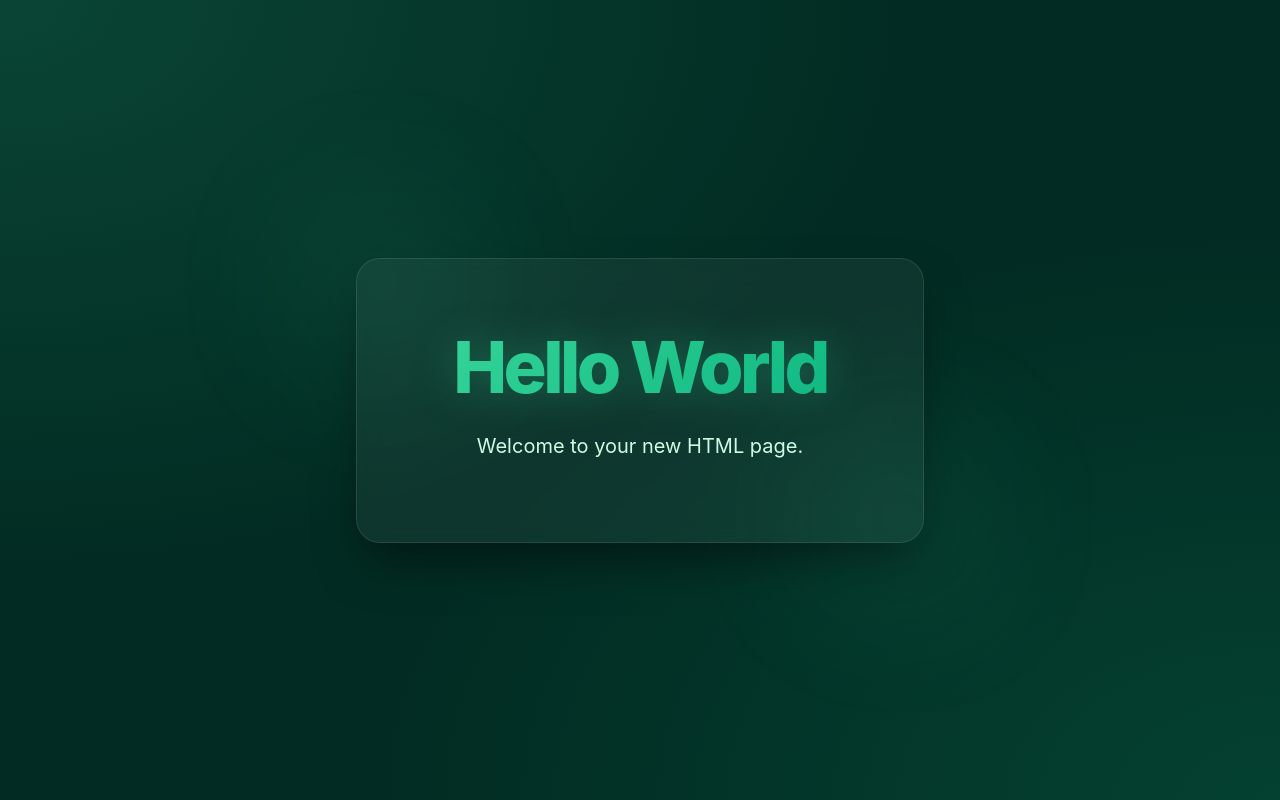
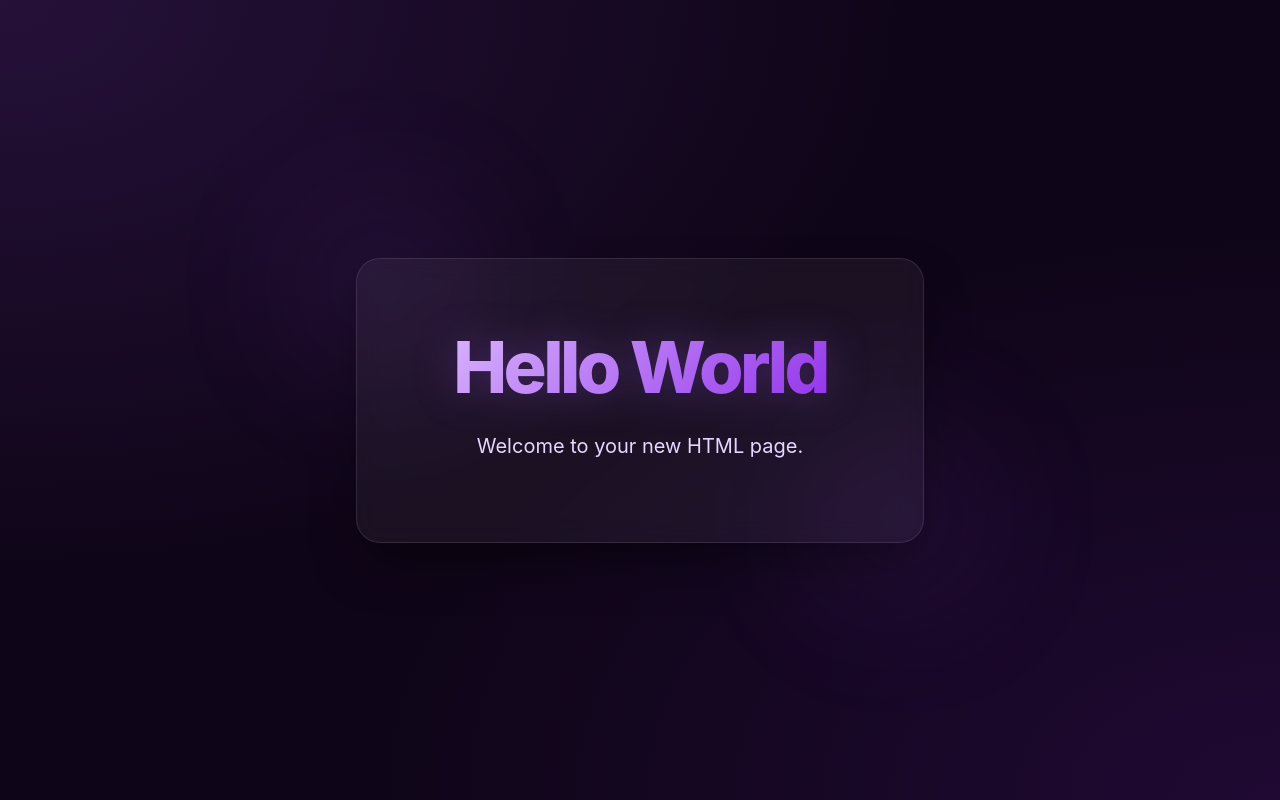
Before and after one commit to crjstobal/hello-world, a plain HTML site: page index.html in a window 1280 px wide. Drawn offline with Linux system fonts and the light colour scheme.

Commit message:
Purple color

```diff
--- a/index.html
+++ b/index.html
@@ -7,9 +7,9 @@
     <title>Hello World</title>
     <style>
         :root {
-            --bg-color: #022c23;
-            --text-color: #f0fdf4;
-            --accent-color: #34d399;
+            --bg-color: #0f0518;
+            --text-color: #faf5ff;
+            --accent-color: #a855f7;
             --glass-bg: rgba(255, 255, 255, 0.05);
             --glass-border: rgba(255, 255, 255, 0.1);
         }
@@ -23,8 +23,8 @@
             min-height: 100vh;
             background-color: var(--bg-color);
             background-image:
-                radial-gradient(at 0% 0%, rgba(52, 211, 153, 0.15) 0px, transparent 50%),
-                radial-gradient(at 100% 100%, rgba(16, 185, 129, 0.15) 0px, transparent 50%);
+                radial-gradient(at 0% 0%, rgba(168, 85, 247, 0.15) 0px, transparent 50%),
+                radial-gradient(at 100% 100%, rgba(126, 34, 206, 0.15) 0px, transparent 50%);
             font-family: 'Inter', system-ui, -apple-system, sans-serif;
             color: var(--text-color);
             overflow: hidden;
@@ -46,19 +46,19 @@
             font-size: 4.5rem;
             font-weight: 800;
             margin: 0;
-            background: linear-gradient(135deg, #34d399 0%, #10b981 100%);
+            background: linear-gradient(135deg, #d8b4fe 0%, #9333ea 100%);
             -webkit-background-clip: text;
             -webkit-text-fill-color: transparent;
             background-clip: text;
             letter-spacing: -0.05em;
-            filter: drop-shadow(0 0 20px rgba(52, 211, 153, 0.3));
+            filter: drop-shadow(0 0 20px rgba(168, 85, 247, 0.3));
             animation: slideUp 0.8s ease-out 0.2s backwards;
         }
 
         p {
             margin-top: 1.5rem;
             font-size: 1.25rem;
-            color: #d1fae5;
+            color: #e9d5ff;
             animation: slideUp 0.8s ease-out 0.4s backwards;
         }
 
```
Also changed, not shown: 1 other file.
